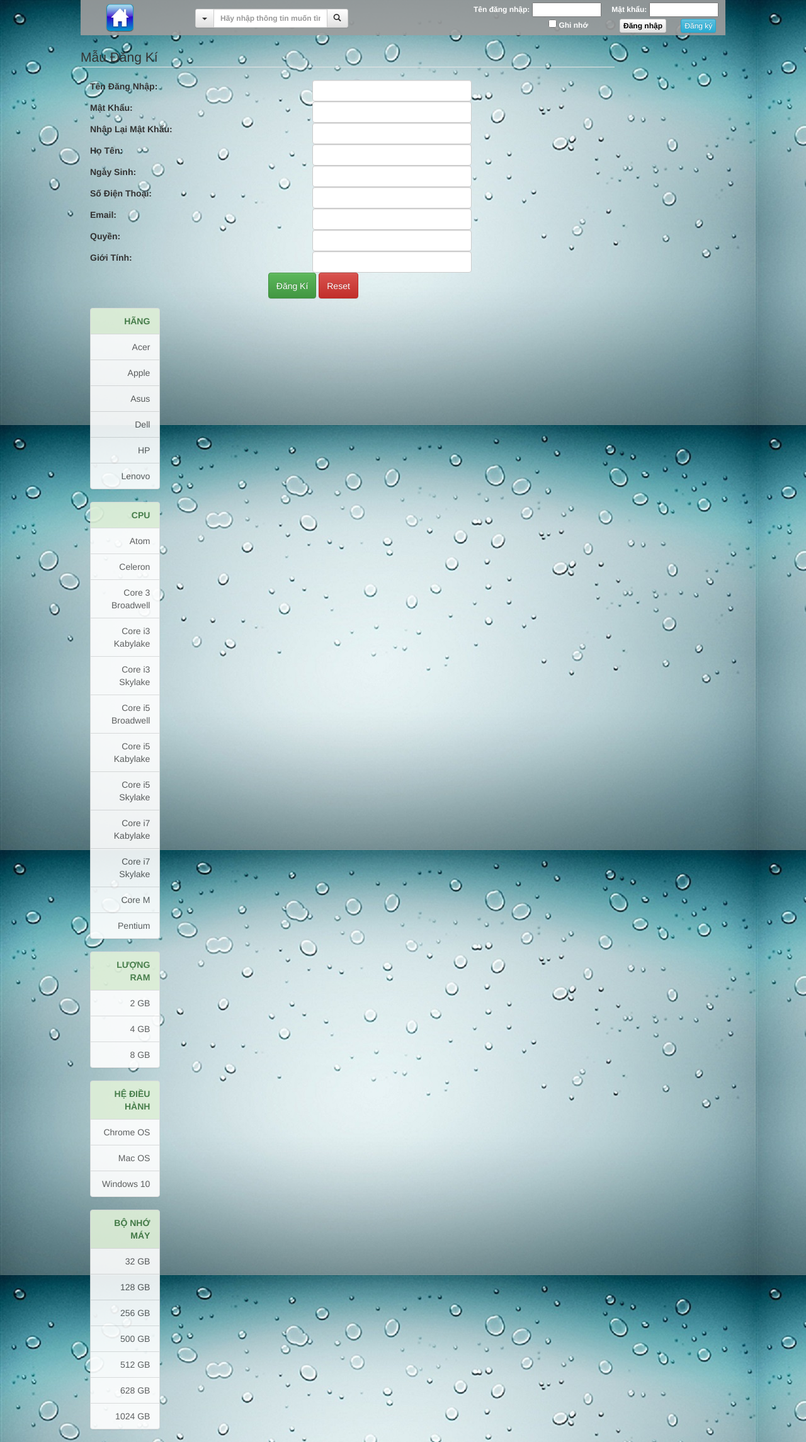
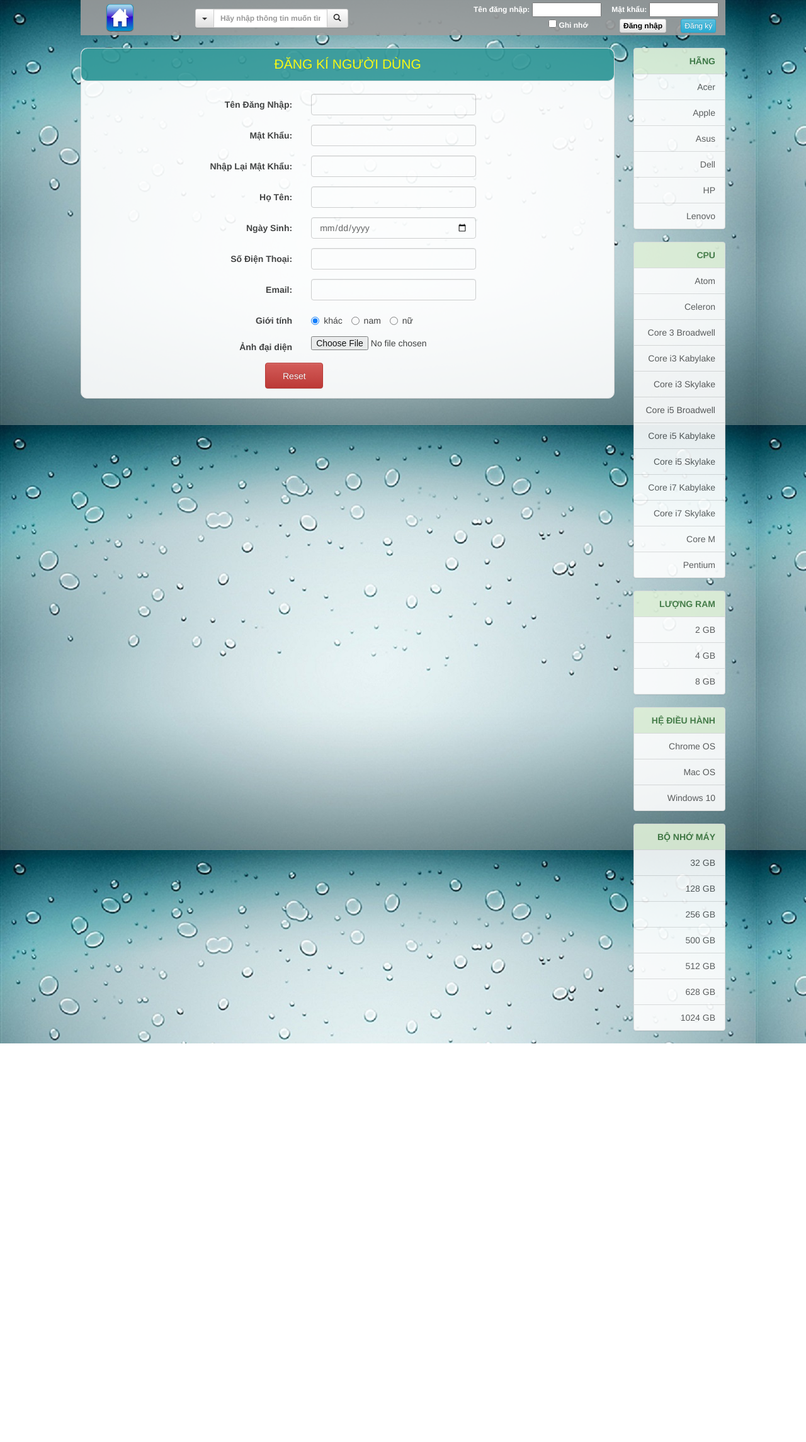
Before and after one commit to ttngoc653/WebsiteSellLaptopPHP, a PHP site: page /index.php?act=themngdung in a window 1280 px wide. Shown: the whole page at 63% size. After the commit the page ends 1657 px from the top, so only its background shows below. Run offline with PHP 8.4, Linux system fonts and the light colour scheme; data comes from the database, SQL or seed files in the repository; some libraries are stand-ins or nearby versions; grey boxes are pictures that could not be loaded.

Commit message:
Thêm captcha vào chức năng người dùng

```diff
--- a/Source/_themNguoiDung.php
+++ b/Source/_themNguoiDung.php
@@ -1,6 +1,14 @@
+
+<form  class="form-horizontal" action="" name="themNgDung" method="post" enctype="multipart/form-data" onsubmit="return check_submit_nguoi_dung()">
+  <fieldset>
+  <div class="panel panel-default" style="opacity: 0.9;border-radius: 10px">
+
+    <legend style="background-color: #339999;color:yellow; border-radius: 10px;text-align: center;"><div class="panel-heading">ĐĂNG KÍ NGƯỜI DÙNG</div></legend>
+    <div style="text-align: center;">
       <?php
         require_once("hamKetNoiCSDL.php");
         if (isset($_POST["btn_submit"])) {
+          echo "<div class=\"alert alert-warning\" role=\"alert\">";
           //lấy thông tin từ các form bằng phương thức POST
           $tendn = $_POST["tendn"];
           $mk = $_POST["mk"];
@@ -8,185 +16,184 @@
           $ngsinh = $_POST["ngsinh"];
           $sdt = $_POST["sdt"];
           $email = $_POST["email"];
-                        $quyen = $_POST["quyen"];
           $gioitinh = $_POST["gioitinh"];
-
           //Kiểm tra điều kiện bắt buộc đối với các field không được bỏ trống
-			  if ($tendn == "" || $mk == "" || $hoten == "" || $ngsinh == ""|| $sdt == "" || $email == "" || $quyen == "" || $gioitinh ="") {
-				   echo "bạn vui lòng nhập đầy đủ thông tin";
+          if ($tendn == "" || $mk == "" || $hoten == "" || $ngsinh == ""|| $sdt == "" || $email == "" || $gioitinh ="") {
+            echo "Vui lòng nhập đầy đủ thông tin";
           }else{
+            $ktratrung=ConnectQuery("select * from nguoi_dung where tendn like '".$tendn."'");
+            if($ktratrung->num_rows>0){
+              echo "TRÙNG TÊN ĐĂNG NHẬP HÃY NHẬP LẠI TÊN ĐĂNG NHẬP";
+            }
+            else{
               //thực hiện việc lưu trữ dữ liệu vào db
-    				$sql = "INSERT INTO nguoi_dung(tendn,mk,hoten,ngsinh,sdt,email,quyen,gioitinh) VALUES ('$tendn','$mk','$hoten','$ngsinh','$email','$quyen','$gioitinh')";
-				    // thực thi câu $sql với biến conn lấy từ file connection.php
+              $sql = "insert INTO nguoi_dung(tendn,mk,hoten,ngsinh,sdt,email,quyen,gioitinh) VALUES ('".$tendn."','".md5($mk)."','".$hoten."','".$ngsinh."','".$sdt."','".$email."','0','".$gioitinh."','";
+              //echo "<p>$sql</p>";
+              // thực thi câu $sql với biến conn lấy từ file hamKetNoiCSDL.php
               $rs=ConnectQuery($sql);
-				   echo "chúc mừng bạn đã đăng ký thành công";
+              echo "chúc mừng ".$hoten." đã đăng ký thành công";
+              $thumuc="image/user/";
+              $duongdanfile = $thumuc."/".$tendn.".png";
+              if (move_uploaded_file($_FILES['filebutton']['tmp_name'], $duongdanfile)) {
+              } else {
+                  echo "<p>up ảnh đại diện thất bại </p>";
               }
             }
-?>
-	<form action="" method="post" onsubmit="return check_submit_nguoi_dung()">
-		<div class="form-group">
-
-
-            <form class="form-horizontal">
-                  <fieldset>
-
-                  <legend>Mẫu Đăng Kí</legend>
-
+          }
+          echo "</div>";
+        }
+      ?></div>
     <div class="form-group">
       <label class="col-md-5 control-label" for="textinput">Tên Đăng Nhập: </label>
       <div class="col-md-4">
-                    <input id="tendn" name="tendn" type="text" class="form-control input-md">
+      <input id="tendn" name="tendn" type="text" class="form-control input-md" value="<?php if(isset($_POST['tendn'])) echo $_POST['tendn']; ?>">
       </div>
     </div>
-
     <!-- Password input-->
     <div class="form-group">
       <label class="col-md-5 control-label" for="passwordinput">Mật Khẩu: </label>
       <div class="col-md-4">
-                      <input id="mk" name="mk" type="password" class="form-control input-md">
-
+        <input id="mk" name="mk" type="password" class="form-control input-md" value="<?php if(isset($_POST['mk'])) echo $_POST['mk']; ?>">
       </div>
     </div>
-
     <!-- Password input-->
     <div class="form-group">
       <label class="col-md-5 control-label" for="passwordinput">Nhập Lại Mật Khẩu: </label>
       <div class="col-md-4">
-                      <input id="mk" name="mk" type="password" class="form-control input-md">
-
+        <input id="mk2" name="mk2" type="password" class="form-control input-md" value="<?php if(isset($_POST['mk'])) echo $_POST['mk']; ?>">
       </div>
     </div>
-
     <!-- Text input-->
     <div class="form-group">
       <label class="col-md-5 control-label" for="textinput">Họ Tên: </label>
       <div class="col-md-4">
-                    <input id="hoten" name="hoten" type="text" class="form-control input-md">
-
+        <input id="hoten" name="hoten" type="text" class="form-control input-md" value="<?php if(isset($_POST['hoten'])) echo $_POST['hoten']; ?>">
       </div>
     </div>
-
     <!-- Text input-->
     <div class="form-group">
       <label class="col-md-5 control-label" for="textinput">Ngày Sinh: </label>
       <div class="col-md-4">
-                    <input id="ngsinh" name="ngsinh" type="text" class="form-control input-md">
-
+        <input id="ngsinh" name="ngsinh" type="date" class="form-control input-md" value="<?php if(isset($_POST['ngsinh'])) echo $_POST['ngsinh']; ?>">
       </div>
     </div>
-
     <!-- Text input-->
     <div class="form-group">
       <label class="col-md-5 control-label" for="textinput">Số Điện Thoại: </label>
       <div class="col-md-4">
-                    <input id="sdt" name="sdt" type="text" class="form-control input-md">
-
+        <input id="sdt" name="sdt" type="number" maxlength="11" minlength="9" min="900000000" max="1290000000" class="form-control input-md" value="<?php if(isset($_POST['sdt'])) echo $_POST['sdt']; ?>">
       </div>
     </div>
-
     <!-- Text input-->
     <div class="form-group">
       <label class="col-md-5 control-label" for="textinput">Email: </label>
       <div class="col-md-4">
-                    <input id="email" name="email" type="text"  class="form-control input-md">
-
+        <input id="email" name="email" type="email"  class="form-control input-md" value="<?php if(isset($_POST['email'])) echo $_POST['email']; ?>">
       </div>
     </div>
-
-                  <!-- Text input-->
     <div class="form-group">
-                    <label class="col-md-5 control-label" for="textinput">Quyền: </label>
+      <label class="col-md-5 control-label" for="gioitinh">Giới tính</label>
       <div class="col-md-4">
-                    <input id="quyen" name="quyen" type="text"  class="form-control input-md">
-
+        <label class="radio-inline" for="gt-2">
+          <input type="radio" name="gioitinh" id="gt-2" value="Khác" checked="checked">
+          khác
+        </label>
+        <label class="radio-inline" for="gt-0">
+          <input type="radio" name="gioitinh" id="gt-0" value="Nam" value="<?php if(isset($_POST['gioitinh']) && ($_POST['gioitinh']=="Nam")) echo "checked=\"checked\""; ?>">
+          nam
+        </label>
+        <label class="radio-inline" for="gt-1">
+          <input type="radio" name="gioitinh" id="gt-1" value="Nữ" value="<?php if(isset($_POST['gioitinh']) && ($_POST['gioitinh']=="Nữ")) echo "checked=\"checked\""; ?>">
+          nữ
+        </label>
       </div>
     </div>
-
-                  <!-- Text input-->
     <div class="form-group">
-                    <label class="col-md-5 control-label" for="textinput">Giới Tính: </label>
+      <label class="col-md-5 control-label" for="filebutton">Ảnh đại diện</label>
       <div class="col-md-4">
-                    <input id="gioitinh" name="gioitinh" type="text" class="form-control input-md">
-
+        <input id="filebutton" name="filebutton" class="input-file" accept="image/*" type="file">
       </div>
     </div>
-
     <div class="form-group">
       <label class="col-md-4 control-label" for="button1id"></label>
       <div class="col-md-8">
-                         <button id="dangki" name="dangki" class="btn btn-success">Đăng Kí</button>
-                         <button id="" name="reset" class="btn btn-danger">Reset</button>
+        <button id="" name="reset" class="col-md-2 btn btn-danger">Reset</button>
+      <div class="col-md-2" id="doi"><div id="example3">
+      </div></div>
       </div>
     </div>
-
   </fieldset>
 </form>
-	</form>
-
+<script src="https://www.google.com/recaptcha/api.js?onload=onloadCallback&render=explicit"
+        async defer>
+</script>
 <script language="javascript" type="text/javascript">
+var verifyCallback = function(response) {
+  var Ydoi=document.getElementById('doi');
+  Ydoi.innerHTML='<button id="dangki" name="btn_submit" class="btn btn-success">Đăng Kí</button>';
+};
+var onloadCallback = function() {
+  grecaptcha.render('example3', {
+    'sitekey' : '6LebdA8UAAAAALG_LswuFDQ7gwtpYBP6Ldqx5pyM',
+    'callback' : verifyCallback,
+    'theme' : 'dark'
+  });
+};
 //document.forms['nguoi_dung'].name.focus();
-
-
-            function check_submit_nguoi_dung()
-            {
-               var frm = window.document.adduser;
-               if(frm.tendn.value=='')
-               {
-                  alert('Xin vui lòng nh?p Username !');
-                  document.forms['nguoi_dung'].user.focus();
+function check_submit_nguoi_dung(){
+  var frm = window.document.themNgDung;
+  if(frm.tendn.value=='') {
+    alert('Xin vui lòng nhập Username !');
+    document.forms['themNgDung'].tendn.focus();
     return false;
   }
-
-               else if(frm.mk.value=='')
-               {
-                  alert('Xin vui lòng nh?p Password !');
-                  document.forms['nguoi_dung'].pass.focus();
+  else if(frm.mk.value=='') {
+    alert('Xin vui lòng nhập mật khẩu !');
+    document.forms['themNgDung'].mk.focus();
     return false;
   }
-
-               else if(frm.hoten.value=='')
-               {
-                  alert('Xin vui lòng nh?p H? tên !');
-                  document.forms['nguoi_dung'].pass.focus();
+  else if(frm.mk2.value=='') {
+    alert('Xin vui lòng nhập vào o nhập lại mật khẩu !');
+    document.forms['themNgDung'].mk2.focus();
     return false;
   }
-
-               else if(frm.ngsinh.value=='')
-               {
-                  alert('Xin vui lòng nh?p Ngày Sinh !');
-                  document.forms['nguoi_dung'].pass.focus();
+  else if(frm.mk2.value!=frm.mk2.value) {
+    alert(' Hai mật khẩu không khớp nhau\nVui lòng kiểm tra lại !');
+    document.forms['themNgDung'].mk.focus();
     return false;
   }
-
-               else if(frm.sdt.value=='')
-               {
-                  alert('Xin vui lòng nh?p S? di?n tho?i !');
-                  document.forms['nguoi_dung'].pass.focus();
+  else if(frm.hoten.value=='') {
+    alert('Xin vui lòng nhập Họ tên !');
+    document.forms['themNgDung'].hoten.focus();
     return false;
   }
-
-               else if(frm.email.value=='')
-               {
-                  alert('Xin vui lòng nh?p email !');
-                  document.forms['nguoi_dung'].pass.focus();
+  else if(frm.ngsinh.value=='') {
+    alert('Xin vui lòng nhập Ngày Sinh !');
+    document.forms['themNgDung'].ngsinh.focus();
     return false;
   }
-
-               else if(frm.quyen.value=='')
-               {
-                  alert('Xin vui lòng nh?p Quy?n !');
-                  document.forms['nguoi_dung'].pass.focus();
+  else if(frm.sdt.value=='') {
+    alert('Xin vui lòng nhập Số điện thoại !');
+    document.forms['themNgDung'].sdt.focus();
     return false;
   }
-
-               else if(frm.gioitinh.value=='')
-               {
-                  alert('Xin vui lòng nh?p Gi?i tính !');
-                  document.forms['nguoi_dung'].pass.focus();
+  else if(frm.email.value=='') {
+    alert('Xin vui lòng nhập email !');
+    document.forms['themNgDung'].email.focus();
     return false;
   }
-
+  else if(frm.gioitinh.value=='') {
+    alert('Xin vui lòng nhập Giới tính !');
+    document.forms['themNgDung'].gioitinh.focus();
+    return false;
+  }
+  else if(frm.filebutton.value=='') {
+    alert('Xin vui lòng chọn file ảnh đại diện !');
+    document.forms['themNgDung'].filebutton.focus();
+    return false;
+  }
   else
+    alert(frm.gioitinh.value);
     return true;
 }
 </script>
```
Lines whose indentation alone changed are shown as unchanged.
